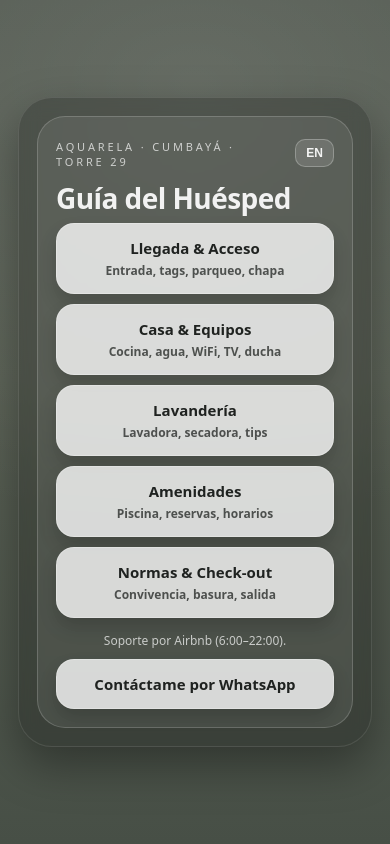
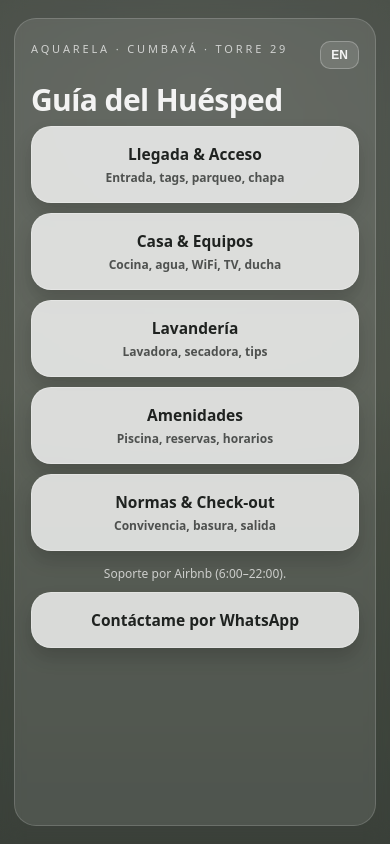
Before and after one commit to paosua86/guest-guide, a React (Vite) app: page / in a window 390 px wide. Built offline with nearby package versions, Linux system fonts and the light colour scheme.

Commit message:
Improve mobile full-bleed layout

```diff
--- a/src/style.css
+++ b/src/style.css
@@ -27,28 +27,35 @@ a{ color: inherit; text-decoration:none; }
 /* --- Layout --- */
 .gg-wrap{
   min-height: 100vh;
+  width: 100%;
+  padding: 0;               /* antes 18px */
   display:flex;
-  align-items:center;
-  justify-content:center;
-  padding: 18px;
+  align-items: stretch;     /* antes center */
+  justify-content: stretch; /* antes center */
 }
 
+
 .gg-card{
-  width: min(420px, 100%);
-  border-radius: 34px;
-  padding: 18px;
-  background: rgba(0,0,0,.22);
-  border: 1px solid rgba(255,255,255,.10);
-  box-shadow: 0 18px 45px rgba(0,0,0,.35);
+  width: 100%;
+  max-width: 520px;         /* un poco más amplio */
+  margin: 0 auto;
+  border-radius: 0;         /* full-bleed */
+  padding: 22px 18px;       /* padding general */
+  background: rgba(0,0,0,.18);
+  border: 0;
+  box-shadow: none;
   backdrop-filter: blur(10px);
 }
 
+
 .gg-inner{
-  border-radius: var(--radius);
-  padding: 22px 18px 18px;
-  background: rgba(255,255,255,.08);
-  border: 1px solid var(--stroke);
+  height: 100%;
+  border-radius: 28px;      /* tarjeta grande suave */
+  padding: 24px 18px 18px;
+  background: rgba(255,255,255,.10);
+  border: 1px solid rgba(255,255,255,.16);
 }
+
 
 .gg-top{
   display:flex;
@@ -125,3 +132,21 @@ a{ color: inherit; text-decoration:none; }
   color: rgba(255,255,255,.70);
   text-align:center;
 }
+@media (max-width: 520px){
+  .gg-card{
+    max-width: 100%;
+    padding: 18px 14px;
+  }
+  .gg-inner{
+    border-radius: 22px;
+    padding: 22px 16px 16px;
+  }
+  .gg-title{
+    font-size: 30px;
+  }
+  .gg-btn{
+    border-radius: 20px;
+    padding: 16px 14px;
+    font-size: 15.5px;
+  }
+}
```
